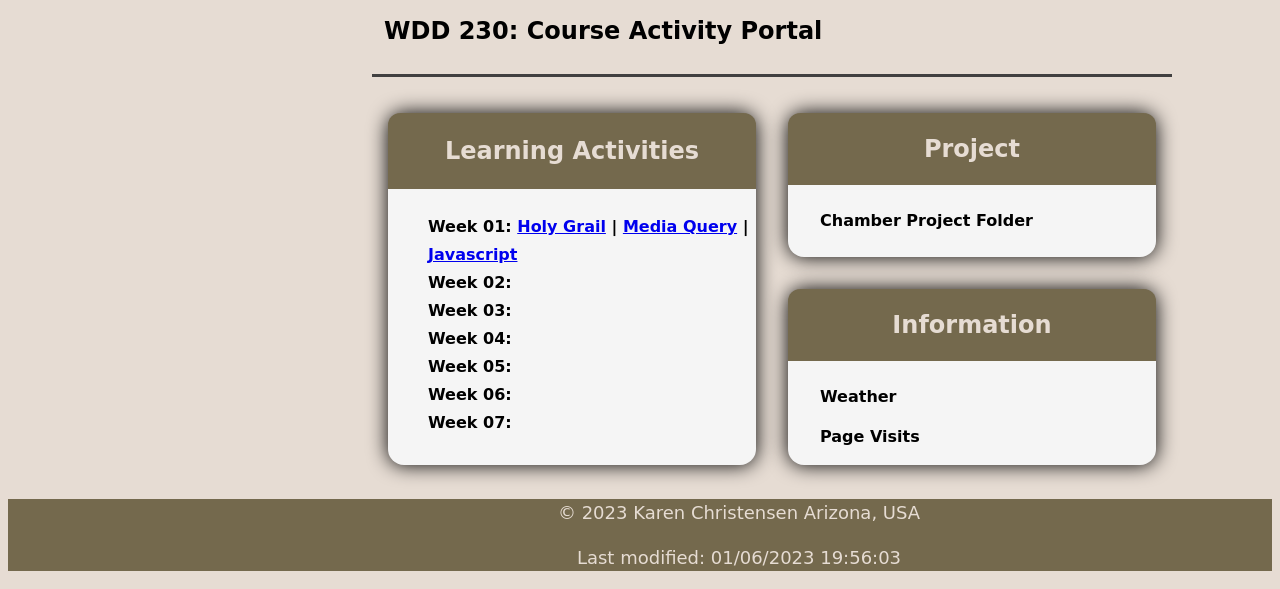
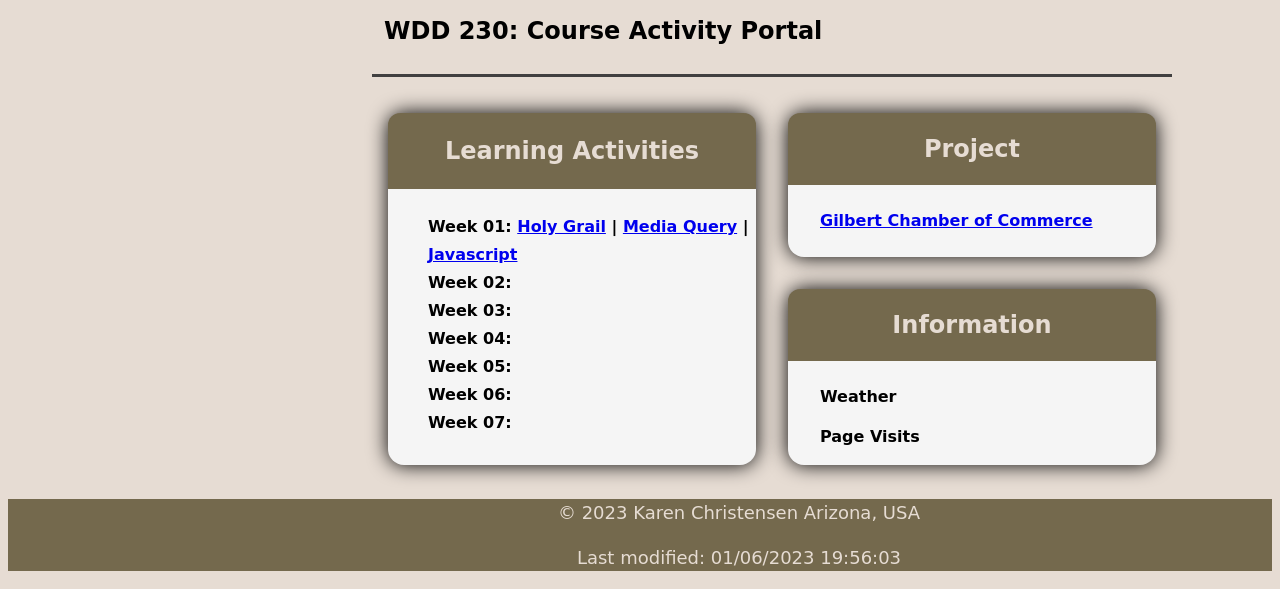
Before and after one commit to kateaeryn/WDD230, a plain HTML site: page Portal Page/index.html in a window 1280 px wide. Shown: the part 311-900 px from the top of the page. Drawn offline with Linux system fonts and the light colour scheme; a web font is replaced by a local one.

Commit message:
updated link

```diff
--- a/Portal Page/index.html
+++ b/Portal Page/index.html
@@ -45,7 +45,7 @@
         </section>
         <section class="card" id="project">
             <h3>Project</h3>
-            <a id="project-link">Chamber Project Folder</a>
+            <a id="project-link" href="https://kateaeryn.github.io/WDD230/week01/chamber/chamber-site-plan.html">Gilbert Chamber of Commerce</a>
         </section>
         <section class="card" id="info">
             <h3>Information</h3>
```
